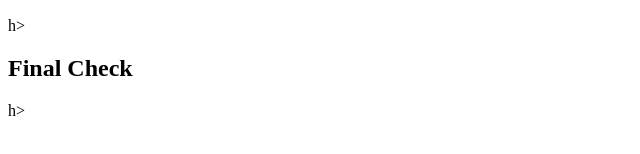
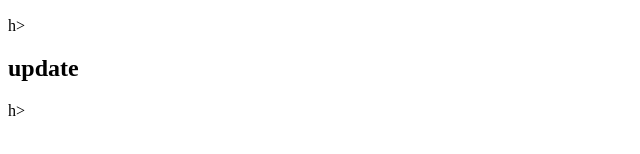
Before and after one commit to yared-bezum/demo-repo2, a plain HTML site: page index.html in a window 1280 px wide. Shown: the part 304-458 px from the top of the page, 0-640 px from the left. Drawn offline with Linux system fonts and the light colour scheme.

Commit message:
test10262023

```diff
--- a/index.html
+++ b/index.html
@@ -2,4 +2,4 @@
 <h2> another test</h2>h>
 <h2> August test</h2>h>
 <h2> ymnewgen branch test</h2>h>
-<h2> Final Check </h2>h>
+<h2> update </h2>h>
```
